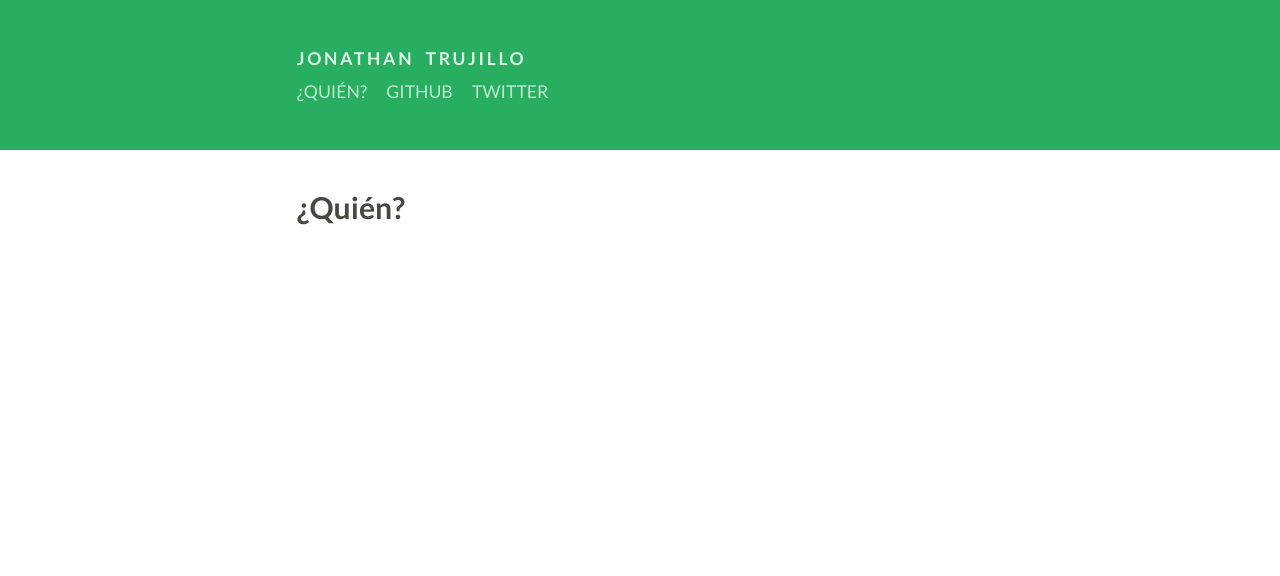
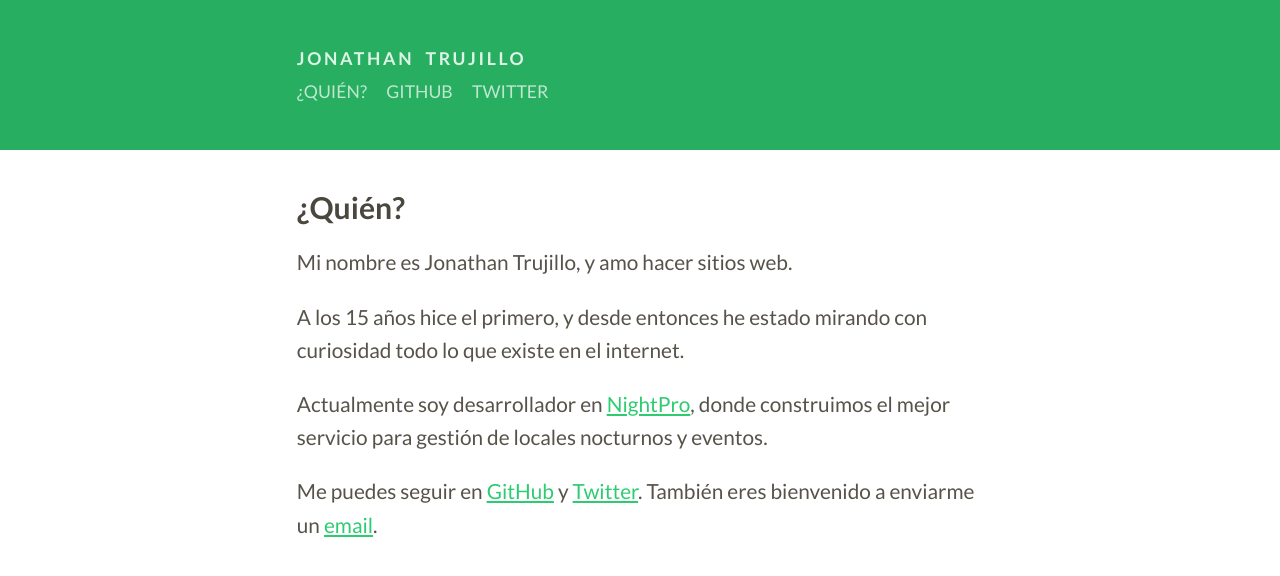
Before and after one commit to albertogg/jonotrujillo.github.io, a Jekyll site: the page built from quien.md, in a window 1280 px wide. Shown: the top 576 px of the page. Built offline with Jekyll 4.4.1, drawn with Linux system fonts in a browser that asks for light colours; Markdown is read by kramdown in place of the engine named in the settings.

Commit message:
first about page draft

```diff
--- a/quien.md
+++ b/quien.md
@@ -2,3 +2,11 @@
 layout: page
 title: ¿Quién?
 ---
+
+Mi nombre es Jonathan Trujillo, y amo hacer sitios web.
+
+A los 15 años hice el primero, y desde entonces he estado mirando con curiosidad todo lo que existe en el internet.
+
+Actualmente soy desarrollador en [NightPro](http://nightpro.co/), donde construimos el mejor servicio para gestión de locales nocturnos y eventos.
+
+Me puedes seguir en [GitHub](https://github.com/jonotrujillo) y [Twitter](https://twitter.com/jonotrujillo). También eres bienvenido a enviarme un [email](mailto:trujillo.jonathan@gmail.com).
```
